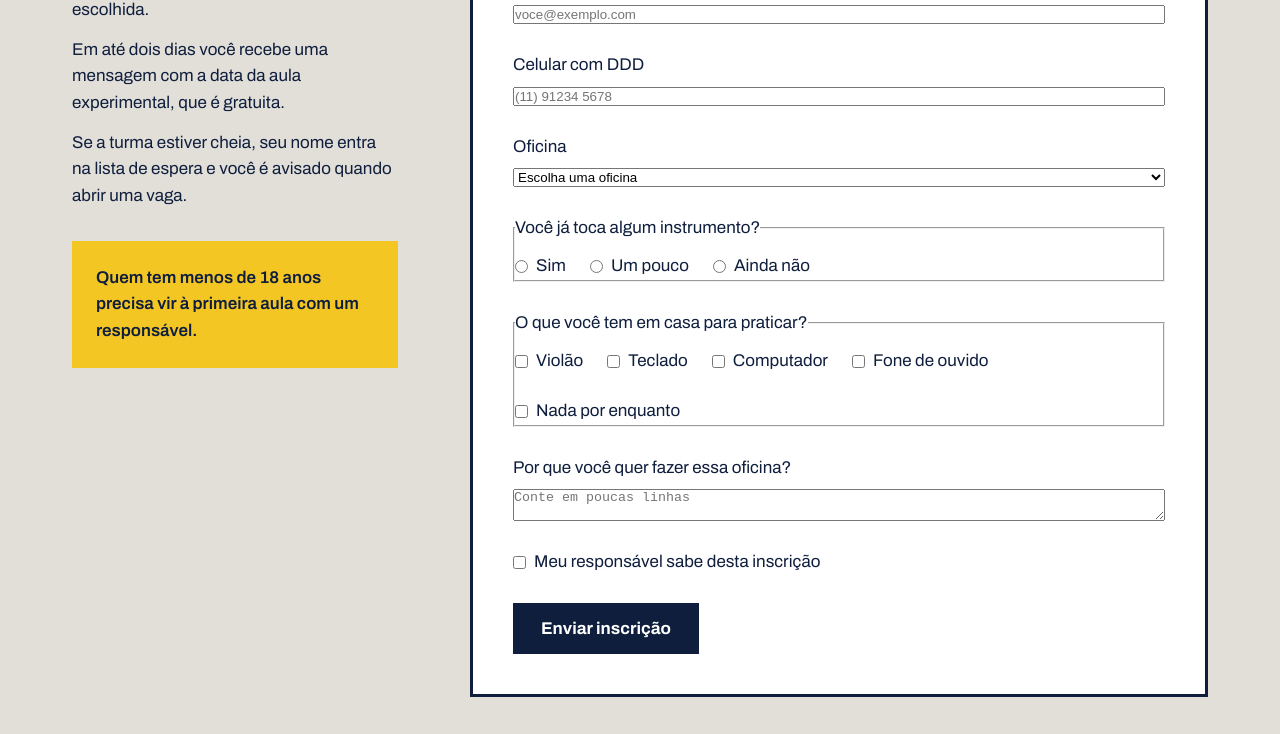
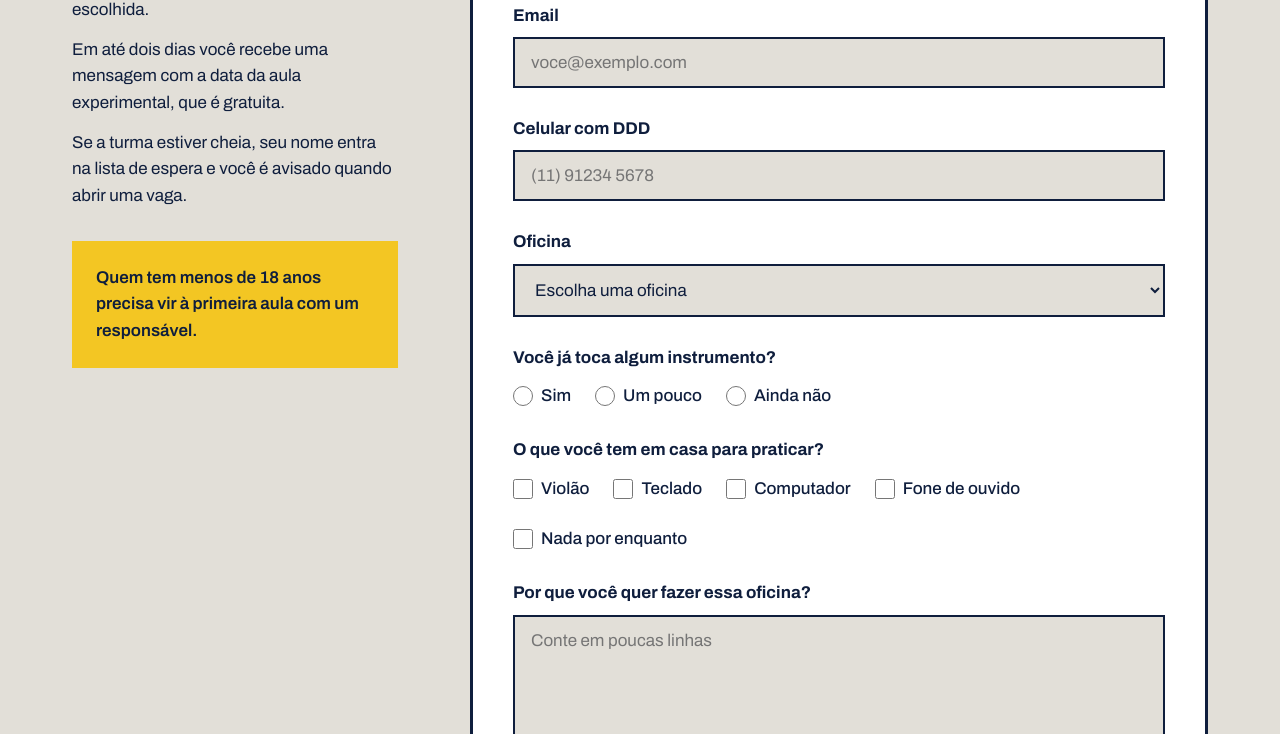
Before and after one commit to gustavomesquita120812010-hash/laje_sonora, a plain HTML site: page inscricao.html in a window 1280 px wide. Shown: the part 470-1204 px from the top of the page. Drawn offline with Linux system fonts and the light colour scheme; a web font is replaced by a local one.

Commit message:
Página de inscrição pronta

```diff
--- a/inscricao.css
+++ b/inscricao.css
@@ -140,3 +140,51 @@ padding-block: 56px;
   align-items: center;
   gap: 8px;
 }
+
+.formulario label,
+.formulario legend {
+  font-weight: 700;
+}
+
+.formulario fieldset {
+  border: none;
+}
+
+.formulario input[type="text"],
+.formulario input[type="email"],
+.formulario input[type="tel"],
+.formulario input[type="date"],
+.formulario select,
+.formulario textarea {
+  width: 100%;
+  padding: 14px 16px;
+  border: 2px solid var(--tinta);
+  background-color: var(--concreto);
+  font-family: var(--fonte-texto);
+  font-size: 17px;
+  color: var(--tinta);
+}
+
+.formulario input:focus,
+.formulario select:focus,
+.formulario textarea:focus {
+  outline: 3px solid var(--caixa-dagua);
+  outline-offset: 2px;
+  background-color: var(--branco);
+}
+
+.formulario textarea{
+    height: 140px;
+    resize: vertical;
+}
+
+.formulario .opcao label{
+    font-weight: 500;
+}
+
+.formulario input[type="radio"],
+.formulario input[type="checkbox"] {
+  width: 20px;
+  height: 20px;
+  accent-color: var(--caixa-dagua)
+}
```
Also changed, not shown: inscricao.html (+1 -1 lines).
